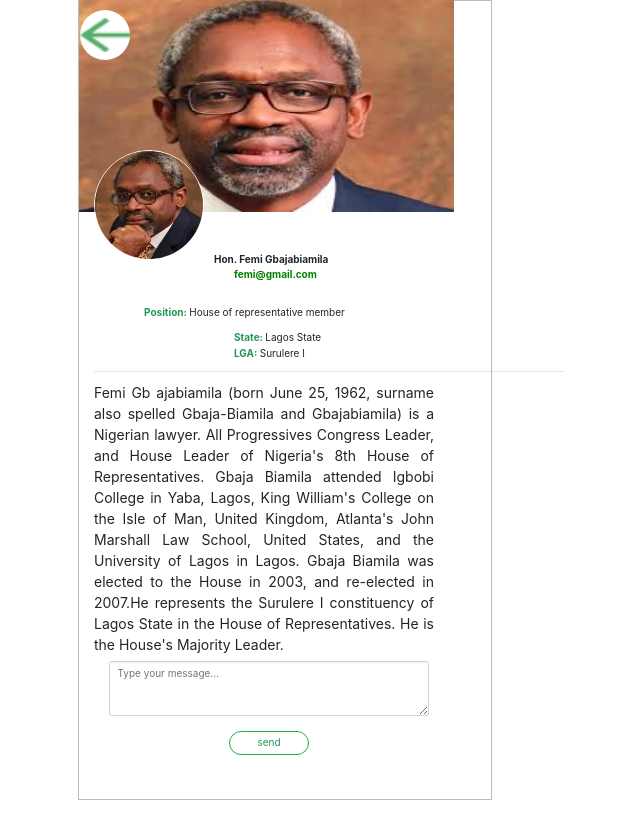
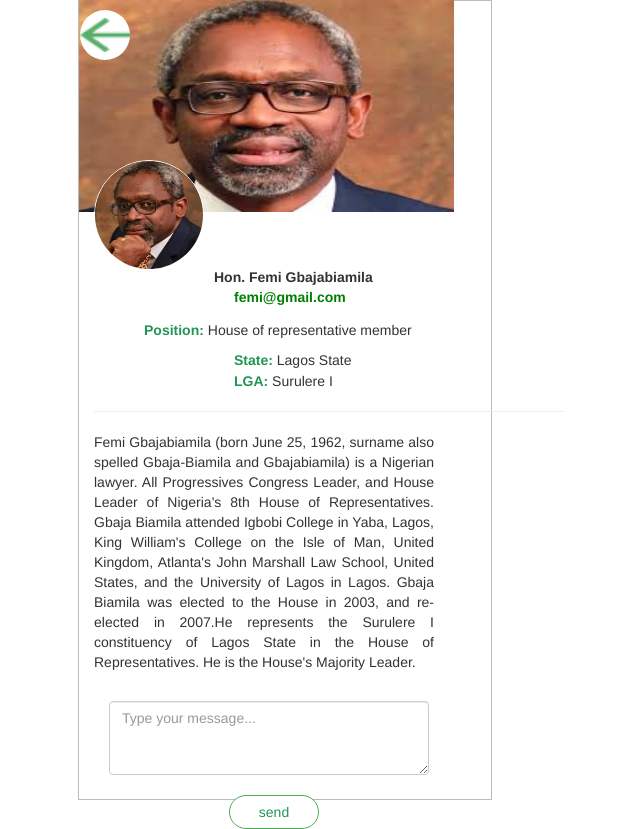
Before and after one commit to onyekachimary/wikipol, an Angular app: page /profile in a window 1280 px wide. Shown: the whole page, without its empty margins (355-995 px from the left). Before the commit the page ends 800 px from the top, so only its background shows below. Built offline with nearby package versions, Linux system fonts and the light colour scheme.

Commit message:
changed style

```diff
--- a/src/app/profile/profile.component.html
+++ b/src/app/profile/profile.component.html
@@ -1,13 +1,3 @@
-<!DOCTYPE html>
-<html>
-<head>
-  <link rel="stylesheet" href="https://stackpath.bootstrapcdn.com/bootstrap/4.3.1/css/bootstrap.min.css" integrity="sha384-ggOyR0iXCbMQv3Xipma34MD+dH/1fQ784/j6cY/iJTQUOhcWr7x9JvoRxT2MZw1T" crossorigin="anonymous">
-  <script src="https://code.jquery.com/jquery-3.3.1.slim.min.js" integrity="sha384-q8i/X+965DzO0rT7abK41JStQIAqVgRVzpbzo5smXKp4YfRvH+8abtTE1Pi6jizo" crossorigin="anonymous"></script>
-  <script src="https://cdnjs.cloudflare.com/ajax/libs/popper.js/1.14.7/umd/popper.min.js" integrity="sha384-UO2eT0CpHqdSJQ6hJty5KVphtPhzWj9WO1clHTMGa3JDZwrnQq4sF86dIHNDz0W1" crossorigin="anonymous"></script>
-  <script src="https://stackpath.bootstrapcdn.com/bootstrap/4.3.1/js/bootstrap.min.js" integrity="sha384-JjSmVgyd0p3pXB1rRibZUAYoIIy6OrQ6VrjIEaFf/nJGzIxFDsf4x0xIM+B07jRM" crossorigin="anonymous"></script>
-  <title></title>
-</head>
-<body>
 <div class="container-fluid">
   <div class="row">
     <div class="col-md-6" id="imageclass1">
@@ -21,16 +11,16 @@
       <p style="margin-top: -9px; margin-left: 140px"><span style="color: #219653; font-weight: bold;">LGA: </span>Surulere I</p>
       <hr style="border-radius: 1px solid #F8F1F1;">
       <img class="circle" src="assets/images/Vector.png">
-  <p style="font-size: 14px; font-style: justify; width: 340px; text-align: justify; margin-top: 5px">Femi Gb ajabiamila (born June 25, 1962, surname also spelled Gbaja-Biamila and Gbajabiamila) is a Nigerian lawyer. All Progressives Congress Leader, and House Leader of Nigeria's 8th House of Representatives. Gbaja Biamila attended Igbobi College in Yaba, Lagos, King William's College on the Isle of Man, United Kingdom, Atlanta's John Marshall Law School, United States, and the University of Lagos in Lagos. Gbaja Biamila was elected to the House in 2003, and re-elected in 2007.He represents the Surulere I constituency of Lagos State in the House of Representatives. He is the House's Majority Leader.</p>
+      <p style="font-size: 14px; font-style: justify; width: 340px; text-align: justify; margin-top: 5px">Femi Gbajabiamila (born June 25, 1962, surname also spelled Gbaja-Biamila and Gbajabiamila) is a Nigerian lawyer. All Progressives Congress Leader, and House Leader of Nigeria's 8th House of Representatives. Gbaja Biamila attended Igbobi College in Yaba, Lagos, King William's College on the Isle of Man, United Kingdom, Atlanta's John Marshall Law School, United States, and the University of Lagos in Lagos. Gbaja Biamila was elected to the House in 2003, and re-elected in 2007.He represents the Surulere I constituency of Lagos State in the House of Representatives. He is the House's Majority Leader.</p>
       <!--<div class="btn-container">
       <app-readmore [text]="text" [maxLength]="100"></app-readmore>
       <button id="toggle">Read more</button>
       <button id="toggle" (click)= "readMore(el)" #el>Read more</button>
     </div>!-->
     </div><br>
-<div style="position: absolute; margin-top: 660px; width: 320px; margin-left: 30px; box-sizing: border-box;" class="form-group">
+    <div style="position: absolute; margin-top: 680px; width: 320px; margin-left: 30px; box-sizing: border-box;" class="form-group">
       <textarea class="form-control" cols="70" rows="3" placeholder="Type your message..."></textarea><br>
-  <button type="button" class="btn btn-success" style="background: #FFFFFF; margin-left: 120px; width: 80px; border-radius: 20px"><span style="color: #219653;">send</span></button>
+      <button type="button" class="btn btn-success" style="background: #FFFFFF; margin-left: 120px; width: 90px; border-radius: 20px"><span style="color: #219653;">send</span></button>
     </div>
     <!--top-left padding!-->
     <!-- <div class="topnav">
@@ -42,6 +32,3 @@ arrow
   </div> -->
   </div>
 </div>
-</body>
-
-</html>
```
Also changed, not shown: 7 other files (tests, documents, lock files or other folders). Lines whose indentation alone changed are shown as unchanged.
